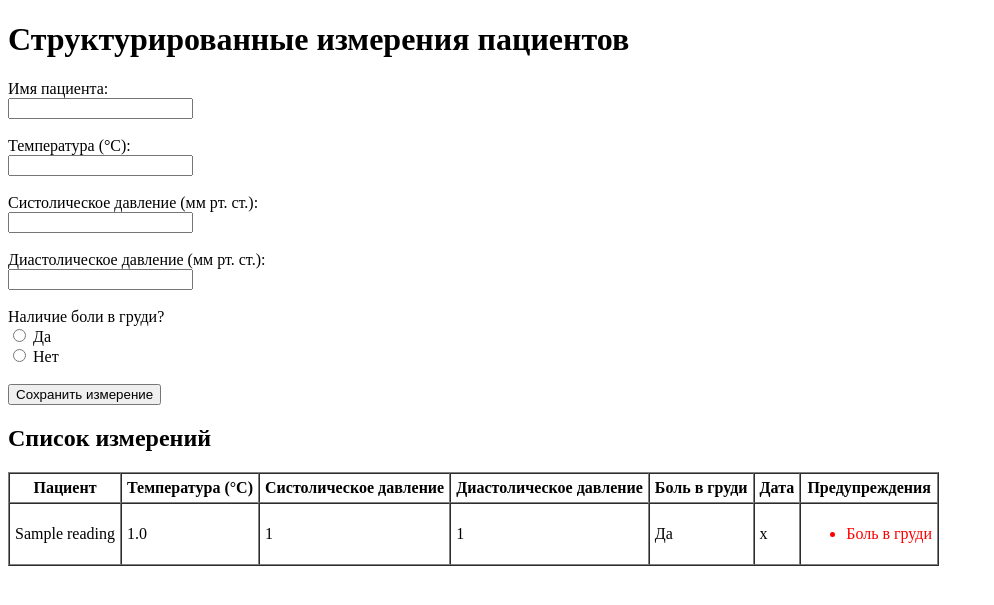
After one commit to nicknaider/PatientTwin, a Flask app: page /structured_readings in a window 1280 px wide. The commit adds this page. Shown: the top 605 px of the page, without its empty margins (0-994 px from the left). Run offline with Flask 3, Linux system fonts and the light colour scheme; tables that the repository leaves empty hold one stand-in row (values such as "Sample post").

Commit message:
Третий

```diff
--- a/app.py
+++ b/app.py
@@ -1,36 +1,126 @@
 from flask import Flask, render_template, request, redirect, url_for
+from flask_sqlalchemy import SQLAlchemy
+from datetime import datetime
 
 app = Flask(__name__)
 
-# Временное хранилище для данных о пациентах
-patients = []
+# Настройка подключения к базе данных SQLite.
+app.config['SQLALCHEMY_DATABASE_URI'] = 'sqlite:///patient_twin.db'
+app.config['SQLALCHEMY_TRACK_MODIFICATIONS'] = False
+db = SQLAlchemy(app)
+
+# Модель для пациента (Модуль A)
+class Patient(db.Model):
+    id = db.Column(db.Integer, primary_key=True)
+    patient_name = db.Column(db.String(80), nullable=False)
+    disease = db.Column(db.String(80), nullable=False)
+    frequency = db.Column(db.Integer, nullable=False)
+    health_indicators = db.Column(db.String(200), nullable=False)
+
+    def __repr__(self):
+        return f"<Patient {self.patient_name}>"
+
+# Обновлённая модель для структурированных измерений (Модуль B)
+class Reading(db.Model):
+    id = db.Column(db.Integer, primary_key=True)
+    patient_name = db.Column(db.String(80), nullable=False)
+    # Структурированные параметры:
+    temperature = db.Column(db.Float, nullable=True)    # температура (°C)
+    systolic = db.Column(db.Integer, nullable=True)       # систолическое давление (мм рт. ст.)
+    diastolic = db.Column(db.Integer, nullable=True)      # диастолическое давление (мм рт. ст.)
+    chest_pain = db.Column(db.Boolean, nullable=True)       # наличие боли в груди (True/False)
+    timestamp = db.Column(db.String(80), nullable=False)
+
+    def __repr__(self):
+        return f"<Reading {self.patient_name} at {self.timestamp}>"
+
+# Функция для анализа структурированного измерения
+def analyze_structured_reading(reading):
+    alerts = []
+    # Анализ температуры
+    if reading.temperature is not None and reading.temperature > 37.0:
+        alerts.append("Высокая температура")
+    # Анализ систолического давления
+    if reading.systolic is not None and reading.systolic > 140:
+        alerts.append("Высокое систолическое давление")
+    # Анализ диастолического давления
+    if reading.diastolic is not None and reading.diastolic > 90:
+        alerts.append("Высокое диастолическое давление")
+    # Анализ симптома с вопросом "Да/Нет" (например, боль в груди)
+    if reading.chest_pain:
+        alerts.append("Боль в груди")
+    return alerts
 
 @app.route('/')
 def home():
     return 'Добро пожаловать в модуль А: Базовая автоматизация бизнес-процесса'
 
+# Маршрут для планирования мониторинга (Модуль A)
 @app.route('/schedule', methods=['GET', 'POST'])
 def schedule():
     if request.method == 'POST':
-        # Получение данных из формы
         patient_name = request.form.get('patient_name')
         disease = request.form.get('disease')
         frequency = request.form.get('frequency')
-        health_indicators = request.form.get('health_indicators')  # Новое поле для показателей здоровья
+        health_indicators = request.form.get('health_indicators')
 
-        # Добавляем данные в список
-        patients.append({
-            'patient_name': patient_name,
-            'disease': disease,
-            'frequency': frequency,
-            'health_indicators': health_indicators
-        })
+        new_patient = Patient(
+            patient_name=patient_name,
+            disease=disease,
+            frequency=int(frequency),
+            health_indicators=health_indicators
+        )
+        db.session.add(new_patient)
+        db.session.commit()
 
-        # После сохранения перенаправляем на страницу для избежания повторной отправки
         return redirect(url_for('schedule'))
 
-    # При GET-запросе передаём список пациентов в шаблон
+    patients = Patient.query.all()
     return render_template('schedule.html', patients=patients)
 
+# Новый маршрут для ввода структурированных измерений (Модуль B)
+@app.route('/structured_readings', methods=['GET', 'POST'])
+def structured_readings():
+    if request.method == 'POST':
+        patient_name = request.form.get('patient_name')
+        # Получение числовых значений; преобразуем в нужный тип, при ошибке записываем None
+        try:
+            temperature = float(request.form.get('temperature'))
+        except (ValueError, TypeError):
+            temperature = None
+        try:
+            systolic = int(request.form.get('systolic'))
+        except (ValueError, TypeError):
+            systolic = None
+        try:
+            diastolic = int(request.form.get('diastolic'))
+        except (ValueError, TypeError):
+            diastolic = None
+        chest_pain_value = request.form.get('chest_pain')  # должно быть "yes" или "no"
+        chest_pain = True if chest_pain_value == "yes" else False
+
+        timestamp = datetime.now().strftime("%Y-%m-%d %H:%M:%S")
+        new_reading = Reading(
+            patient_name=patient_name,
+            temperature=temperature,
+            systolic=systolic,
+            diastolic=diastolic,
+            chest_pain=chest_pain,
+            timestamp=timestamp
+        )
+        db.session.add(new_reading)
+        db.session.commit()
+
+        return redirect(url_for('structured_readings'))
+
+    readings = Reading.query.all()
+    # Для каждого измерения определим предупреждения
+    for r in readings:
+        r.alerts = analyze_structured_reading(r)
+    return render_template("structured_readings.html", readings=readings)
+
 if __name__ == '__main__':
+    with app.app_context():
+        # При первом запуске создаются таблицы в базе (если файла patient_twin.db ещё нет)
+        db.create_all()
     app.run(debug=True)
--- a/templates/schedule.html
+++ b/templates/schedule.html
@@ -18,7 +18,9 @@
         <label for="frequency">Периодичность опроса (в днях):</label><br>
         <input type="number" id="frequency" name="frequency" min="1" required><br><br>
 
-        <label for="health_indicators">Показатели здоровья (например, давление=120/80, температура=36.6):</label><br>
+        <label for="health_indicators">
+            Показатели здоровья (например, давление=120/80, температура=36.6):
+        </label><br>
         <input type="text" id="health_indicators" name="health_indicators" placeholder="давление=120/80, температура=36.6" required><br><br>
 
         <input type="submit" value="Сохранить">
--- /dev/null
+++ b/templates/structured_readings.html
@@ -0,0 +1,69 @@
+<!DOCTYPE html>
+<html lang="ru">
+<head>
+  <meta charset="UTF-8">
+  <title>Структурированные измерения</title>
+</head>
+<body>
+  <h1>Структурированные измерения пациентов</h1>
+
+  <!-- Форма для ввода измерений по отдельным параметрам -->
+  <form method="post">
+    <label for="patient_name">Имя пациента:</label><br>
+    <input type="text" id="patient_name" name="patient_name" required><br><br>
+
+    <label for="temperature">Температура (°C):</label><br>
+    <input type="number" step="0.1" id="temperature" name="temperature" required><br><br>
+
+    <label for="systolic">Систолическое давление (мм рт. ст.):</label><br>
+    <input type="number" id="systolic" name="systolic" required><br><br>
+
+    <label for="diastolic">Диастолическое давление (мм рт. ст.):</label><br>
+    <input type="number" id="diastolic" name="diastolic" required><br><br>
+
+    <label>Наличие боли в груди?</label><br>
+    <input type="radio" id="chest_pain_yes" name="chest_pain" value="yes" required>
+    <label for="chest_pain_yes">Да</label><br>
+    <input type="radio" id="chest_pain_no" name="chest_pain" value="no" required>
+    <label for="chest_pain_no">Нет</label><br><br>
+
+    <input type="submit" value="Сохранить измерение">
+  </form>
+
+  <h2>Список измерений</h2>
+  {% if readings %}
+    <table border="1" cellpadding="5" cellspacing="0">
+      <tr>
+        <th>Пациент</th>
+        <th>Температура (°C)</th>
+        <th>Систолическое давление</th>
+        <th>Диастолическое давление</th>
+        <th>Боль в груди</th>
+        <th>Дата</th>
+        <th>Предупреждения</th>
+      </tr>
+      {% for r in readings %}
+      <tr>
+        <td>{{ r.patient_name }}</td>
+        <td>{{ r.temperature }}</td>
+        <td>{{ r.systolic }}</td>
+        <td>{{ r.diastolic }}</td>
+        <td>{{ 'Да' if r.chest_pain else 'Нет' }}</td>
+        <td>{{ r.timestamp }}</td>
+        <td>
+          {% if r.alerts %}
+            <ul>
+              {% for alert in r.alerts %}
+                <li style="color: red;">{{ alert }}</li>
+              {% endfor %}
+            </ul>
+          {% endif %}
+        </td>
+      </tr>
+      {% endfor %}
+    </table>
+  {% else %}
+    <p>Нет измерений</p>
+  {% endif %}
+</body>
+</html>
```
Also changed, not shown: templates/readings.html (added, +51 -0 lines), templates/reports.html (added, +28 -0 lines).
